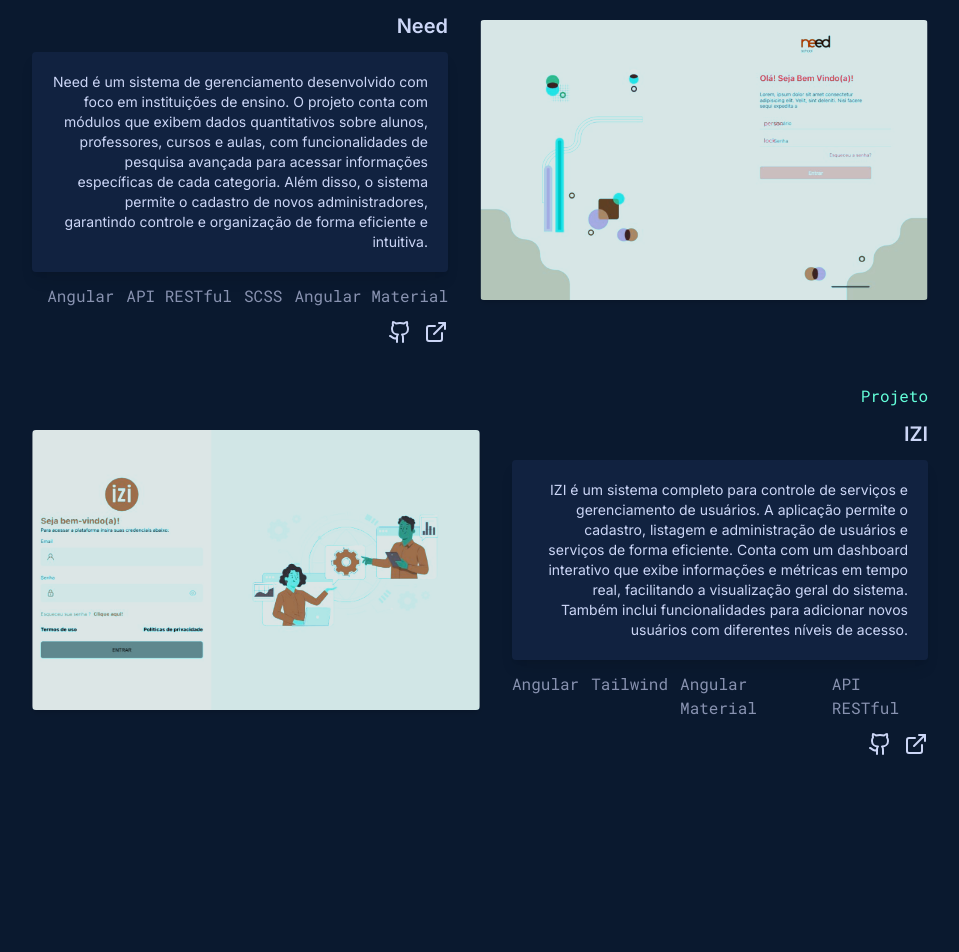
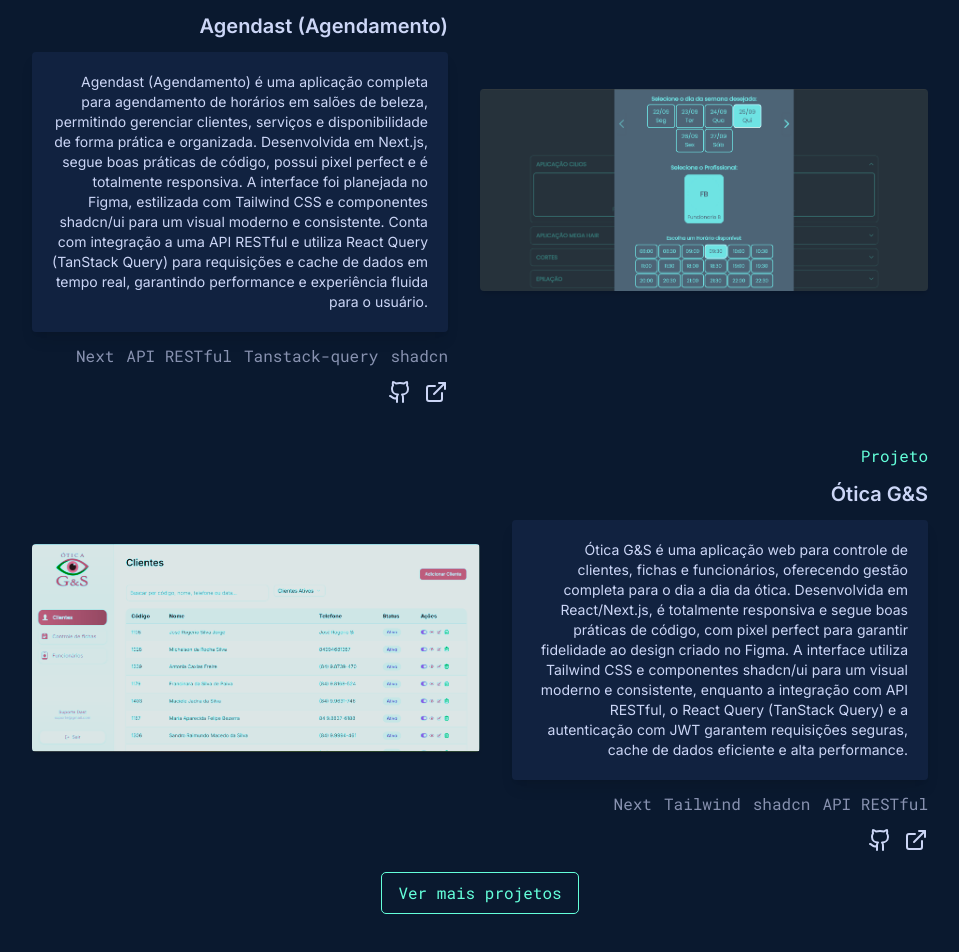
Before and after one commit to GabrielSilveira97/gabriel-silveira.v2, a Next.js app: page / in a window 1280 px wide. Shown: the part 2685-3637 px from the top of the page, without its empty margins (160-1119 px from the left). Before the commit the page ends 3481 px from the top, so only its background shows below. Built offline with nearby package versions, Linux system fonts and the light colour scheme.

Commit message:
feat: add more projects

```diff
--- a/app/components/Button.tsx
+++ b/app/components/Button.tsx
@@ -2,11 +2,12 @@
 
 type ButtonProps = {
     label: string;
+    link: string
   };
 
-  const Button = ({ label }: ButtonProps) => {
+  const Button = ({ label, link }: ButtonProps) => {
     return (
-      <Link href={'/cv-gabriel-silveira.pdf'} target="blank" className="botao">
+      <Link href={link} target="blank" className="botao">
         {label}
       </Link>
     );
--- a/app/components/Topbar.tsx
+++ b/app/components/Topbar.tsx
@@ -87,7 +87,7 @@
             </button>
           </li>
         </ul>
-        <Button label="Resume" />
+        <Button link="/cv-gabriel-silveira.pdf" label="Resume" />
       </motion.section>
 
       {/* Menu Mobile (dropdown) */}
@@ -124,7 +124,7 @@
               </button>
             </li>
             <li>
-              <Button label="Resume" />
+              <Button link="'/cv-gabriel-silveira.pdf'" label="Resume" />
             </li>
           </ul>
         </motion.div>
--- a/app/components/sections/Projects.tsx
+++ b/app/components/sections/Projects.tsx
@@ -1,8 +1,13 @@
 import { ExternalLink, GithubIcon } from "lucide-react";
 import Link from "next/link";
 import { motion } from "framer-motion";
+import Button from "../Button";
 
 const Projects = () => {
+
+
+
+
   return (
     <div>
       <motion.section
@@ -63,7 +68,7 @@
           >
             <li>Next</li>
             <li>Tailwind</li>
-            <li>shadCn</li>
+            <li>shadcn</li>
             <li>Figma</li>
           </motion.ul>
           <motion.ul
@@ -74,7 +79,7 @@
           >
             <li>
               <Link
-                href={"https://github.com/Bielzera97/soc-web/tree/main"}
+                href={"https://github.com/developeraction/agendast-frontend-2.0"}
                 target="blank"
               >
                 <GithubIcon />
@@ -97,7 +102,7 @@
           initial={{ opacity: 0, x: -50 }}
           animate={{ opacity: 1, x: 0 }}
           transition={{ duration: 3.4 }}
-          src={"/need.png"}
+          src={"/agendamento.png"}
           className="project-photo rounded hover:filter-none transition-all duration-300 shadow-md max-w-full lg:w-1/2"
         />
         <section className="flex flex-col items-start lg:items-end gap-3 lg:w-1/2">
@@ -115,7 +120,7 @@
             transition={{ duration: 3.4 }}
             className="text-[var(--slate-light)] projects font-semibold text-xl"
           >
-            Need
+            Agendast (Agendamento)
           </motion.h2>
           <motion.section
             initial={{ opacity: 0, x: 50 }}
@@ -124,8 +129,7 @@
             className="project-desc text-sm rounded shadow-lg p-5 text-end"
           >
             <p>
-            Need é um sistema de gerenciamento desenvolvido com foco em instituições de ensino. O projeto conta com módulos que exibem dados quantitativos sobre alunos, professores, cursos e aulas, com funcionalidades de pesquisa avançada para acessar informações específicas de cada categoria. Além disso, o sistema permite o cadastro de novos administradores, garantindo controle e organização de forma eficiente e intuitiva.
-            </p>
+Agendast (Agendamento) é uma aplicação completa para agendamento de horários em salões de beleza, permitindo gerenciar clientes, serviços e disponibilidade de forma prática e organizada. Desenvolvida em Next.js, segue boas práticas de código, possui pixel perfect e é totalmente responsiva. A interface foi planejada no Figma, estilizada com Tailwind CSS e componentes shadcn/ui para um visual moderno e consistente. Conta com integração a uma API RESTful e utiliza React Query (TanStack Query) para requisições e cache de dados em tempo real, garantindo performance e experiência fluida para o usuário.            </p>
           </motion.section>
           <motion.ul
             initial={{ opacity: 0, x: 50 }}
@@ -133,10 +137,10 @@
             transition={{ duration: 3.8 }}
             className="text-[var(--slate)] flex gap-3"
           >
-            <li>Angular</li>
+            <li>Next</li>
             <li>API RESTful</li>
-            <li>SCSS</li>
-            <li>Angular Material</li>
+            <li>Tanstack-query</li>
+            <li>shadcn</li>
           </motion.ul>
           <motion.ul
             initial={{ opacity: 0, x: 50 }}
@@ -146,7 +150,7 @@
           >
             <li>
               <Link
-                href={"https://github.com/Bielzera97/need_web_gerencial"}
+                href={"https://github.com/developeraction/agendast-frontend-2.0"}
                 target="blank"
               >
                 <GithubIcon />
@@ -154,7 +158,7 @@
             </li>
             <li>
               <Link
-                href={"https://need-web-gerencial.vercel.app/"}
+                href={"https://agendast.com.br/application/empresateste"}
                 target="blank"
               >
                 <ExternalLink />
@@ -169,7 +173,7 @@
           initial={{ opacity: 0, x: -50 }}
           animate={{ opacity: 1, x: 0 }}
           transition={{ duration: 3.4 }}
-          src={"/izi.png"}
+          src={"/otica-ges.png"}
           className="project-photo rounded hover:filter-none transition-all duration-300 shadow-md max-w-full lg:w-1/2"
         />
         <section className="flex flex-col items-start lg:items-end gap-3 lg:w-1/2">
@@ -187,7 +191,7 @@
             transition={{ duration: 3.4 }}
             className="text-[var(--slate-light)] projects font-semibold text-xl"
           >
-            IZI
+            Ótica G&S
           </motion.h2>
           <motion.section
             initial={{ opacity: 0, x: 50 }}
@@ -195,18 +199,17 @@
             transition={{ duration: 3.6 }}
             className="project-desc text-sm rounded shadow-lg p-5 text-end"
           >
-            <p>
-IZI é um sistema completo para controle de serviços e gerenciamento de usuários. A aplicação permite o cadastro, listagem e administração de usuários e serviços de forma eficiente. Conta com um dashboard interativo que exibe informações e métricas em tempo real, facilitando a visualização geral do sistema. Também inclui funcionalidades para adicionar novos usuários com diferentes níveis de acesso.            </p>
-          </motion.section>
+
+Ótica G&S é uma aplicação web para controle de clientes, fichas e funcionários, oferecendo gestão completa para o dia a dia da ótica. Desenvolvida em React/Next.js, é totalmente responsiva e segue boas práticas de código, com pixel perfect para garantir fidelidade ao design criado no Figma. A interface utiliza Tailwind CSS e componentes shadcn/ui para um visual moderno e consistente, enquanto a integração com API RESTful, o React Query (TanStack Query) e a autenticação com JWT garantem requisições seguras, cache de dados eficiente e alta performance.          </motion.section>
           <motion.ul
             initial={{ opacity: 0, x: 50 }}
             animate={{ opacity: 1, x: 0 }}
             transition={{ duration: 3.8 }}
             className="text-[var(--slate)] flex gap-3"
           >
-            <li>Angular</li>
+            <li>Next</li>
             <li>Tailwind</li>
-            <li>Angular Material</li>
+            <li>shadcn</li>
             <li>API RESTful</li>
           </motion.ul>
           <motion.ul
@@ -217,7 +220,7 @@
           >
             <li>
               <Link
-                href={"https://github.com/Bielzera97/izi_web_gerencial"}
+                href={"https://github.com/developeraction/oticasges-frontend"}
                 target="blank"
               >
                 <GithubIcon />
@@ -225,7 +228,7 @@
             </li>
             <li>
               <Link
-                href={"https://izi-web-gerencial-ip15o1x0e-bielzera97s-projects.vercel.app/home"}
+                href={"https://www.oticages.com.br/"}
                 target="blank"
               >
                 <ExternalLink />
@@ -234,6 +237,9 @@
           </motion.ul>
         </section>
       </div>
+      <section className="flex flex-col items-center py-5">
+          <Button link="/projects" label="Ver mais projetos"/>
+      </section>
 
     </div>
   );
--- a/app/projects/page.tsx
+++ b/app/projects/page.tsx
@@ -27,6 +27,21 @@
                         <TableCell><Link target="_blank" className="hover:underline underline-offset-4" href="https://agendast.com.br/">https://agendast.com.br</Link></TableCell>
                         <TableCell>Next/React</TableCell>
                     </TableRow>
+                    <TableRow className="border-green cursor-pointer hover:bg-gray-800 ">
+                        <TableCell>Agendast (Agendamento)</TableCell>
+                        <TableCell><Link target="_blank" className="hover:underline underline-offset-4" href="https://agendast.com.br/application/empresateste">https://agendast.com.br/application/empresateste</Link></TableCell>
+                        <TableCell>Next/React</TableCell>
+                    </TableRow>
+                    <TableRow className="border-green cursor-pointer hover:bg-gray-800 ">
+                        <TableCell>Ótica G&S</TableCell>
+                        <TableCell><Link target="_blank" className="hover:underline underline-offset-4" href="https://www.oticages.com.br/">https://www.oticages.com.br</Link></TableCell>
+                        <TableCell>Next/React</TableCell>
+                    </TableRow>
+                    <TableRow className="border-green cursor-pointer hover:bg-gray-800 ">
+                        <TableCell>Financeiro (Interno)</TableCell>
+                        <TableCell><Link target="_blank" className="hover:underline underline-offset-4" href="https://agendast.com.br/financeiro/login">https://agendast.com.br/financeiro/login</Link></TableCell>
+                        <TableCell>Next/React</TableCell>
+                    </TableRow>
                     <TableRow className="border-green cursor-pointer hover:bg-gray-800">
                         <TableCell>Need</TableCell>
                         <TableCell><Link target="_blank" className="hover:underline underline-offset-4" href="https://need-web-gerencial.vercel.app/">https://need-web-gerencial.vercel.app</Link></TableCell>
```
Also changed, not shown: public/agendamento.png (added), public/otica-ges.png (added).
